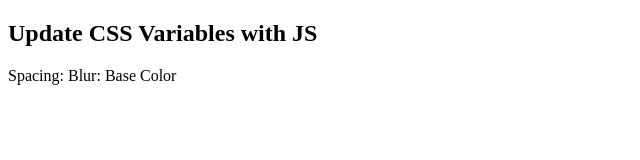
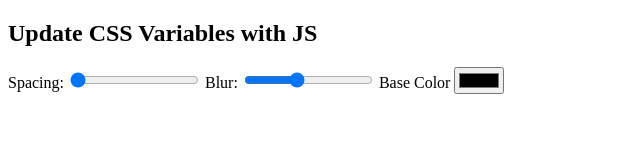
Before and after one commit to grabania/make-a-border, a plain HTML site: page index.html in a window 1280 px wide. Shown: the whole page, without its empty margins (0-640 px from the left). Drawn offline with Linux system fonts and the light colour scheme.

Commit message:
Add input in HTML

```diff
--- a/index.html
+++ b/index.html
@@ -9,8 +9,11 @@
     <h2>Update CSS Variables with <span class='h1'>JS</span></h2>
     <div class="controls">
         <label for="spacing">Spacing:</label>
+        <input type="range" name="spacing" min="10" max="200" value="10" data-sizing="px">
         <label for="blur">Blur:</label>
+        <input type="range" name="blur" min="0" max="25" value="10" data-sizing="px">
         <label for="base">Base Color</label>
+        <input type="color" name="base" color="#fff">
     </div>
 </body>
 </html>
```
